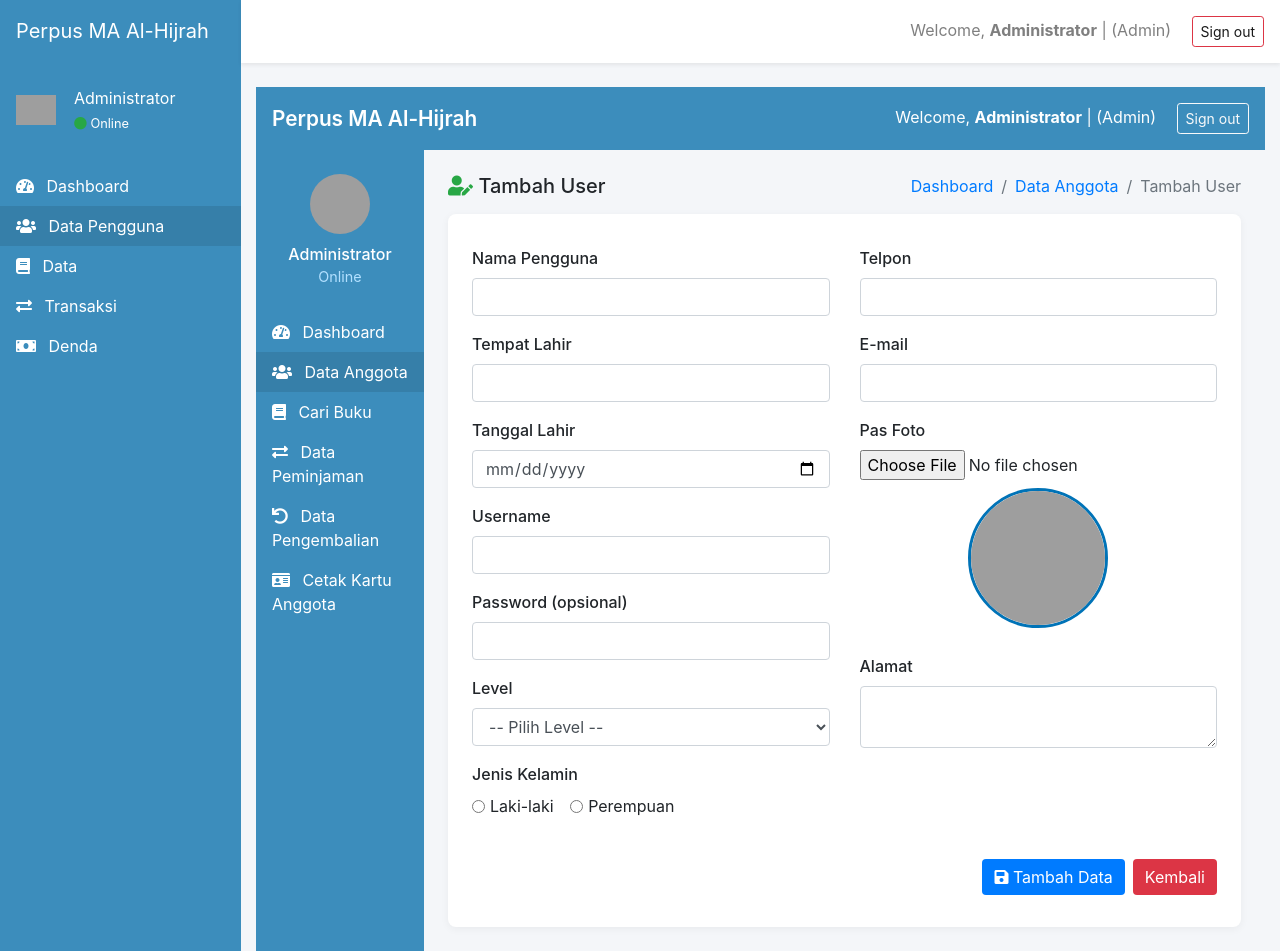
After one commit to decellll/WEB-UAS-301220055, a CodeIgniter app: page /database/index.php/admin/users/add in a window 1280 px wide. The commit adds this page. Run offline with CodeIgniter, Linux system fonts and the light colour scheme; a user stored in the database is signed in; grey boxes are pictures that could not be loaded.

Commit message:
Data Pengguna Page
Membuat halaman Data Pengguna

```diff
--- /dev/null
+++ b/application/controllers/admin/Users.php
@@ -0,0 +1,125 @@
+<?php
+defined('BASEPATH') or exit('No direct script access allowed');
+class Users extends CI_Controller
+{
+    public function __construct()
+    {
+        parent::__construct();
+        $this->load->library('session');
+        $this->load->helper(array('form', 'url'));
+        $this->load->model('User_model');
+        if (!$this->session->userdata('logged_in') || $this->session->userdata('level') != 'admin') {
+            redirect('auth');
+        }
+    }
+    // List user dengan search & pagination
+    public function index()
+    {
+        $keyword = $this->input->get('q');
+        $data['users'] = $this->User_model->getAll($keyword);
+        $data['keyword'] = $keyword;
+        $data['content_view'] = 'admin/users/index';
+        $data['title'] = 'Data Pengguna - Perpustakaan MA Al-Hijrah';
+        $data['active_menu'] = 'users';
+        $this->load->view('templates/admin_layout', $data);
+    }
+    // Tambah user
+    public function add()
+    {
+        $this->load->library('form_validation');
+        $this->form_validation->set_rules('nama', 'Nama Lengkap', 'required');
+        $this->form_validation->set_rules('user', 'Username', 'required|is_unique[tb_admin.user]');
+        $this->form_validation->set_rules('email', 'Email', 'required|valid_email|is_unique[tb_admin.email]');
+        $this->form_validation->set_rules('password', 'Password', 'required|min_length[6]');
+        $this->form_validation->set_rules('level', 'Level', 'required');
+        if ($this->form_validation->run() == FALSE) {
+            $data['mode'] = 'add';
+            $data['content_view'] = 'admin/users/form';
+            $data['title'] = 'Tambah User - Perpustakaan MA Al-Hijrah';
+            $data['active_menu'] = 'users';
+            $this->load->view('templates/admin_layout', $data);
+        } else {
+            $foto = $this->_uploadFoto();
+            $data = [
+                'anggota' => $this->input->post('user'),
+                'user' => $this->input->post('user'),
+                'password' => password_hash($this->input->post('password'), PASSWORD_DEFAULT),
+                'level' => $this->input->post('level'),
+                'nama' => $this->input->post('nama'),
+                'tempat_lahir' => $this->input->post('tempat_lahir'),
+                'tgl_lahir' => $this->input->post('tgl_lahir'),
+                'jenis_kelamin' => $this->input->post('jenis_kelamin'),
+                'alamat' => $this->input->post('alamat'),
+                'telpon' => $this->input->post('telpon'),
+                'email' => $this->input->post('email'),
+                'tgl_bergabung' => date('Y-m-d'),
+                'foto' => $foto
+            ];
+            $this->User_model->insert($data);
+            $this->session->set_flashdata('success', 'User berhasil ditambahkan!');
+            redirect('admin/users');
+        }
+    }
+    // Edit user
+    public function edit($id)
+    {
+        $user = $this->User_model->getById($id);
+        if (!$user) redirect('admin/users');
+        $this->load->library('form_validation');
+        $this->form_validation->set_rules('nama', 'Nama Lengkap', 'required');
+        $this->form_validation->set_rules('email', 'Email', 'required|valid_email');
+        $this->form_validation->set_rules('level', 'Level', 'required');
+        if ($this->form_validation->run() == FALSE) {
+            $data['mode'] = 'edit';
+            $data['user'] = $user;
+            $data['content_view'] = 'admin/users/form';
+            $data['title'] = 'Update User - ' . $user['nama'] . ' - Perpustakaan MA Al-Hijrah';
+            $data['active_menu'] = 'users';
+            $this->load->view('templates/admin_layout', $data);
+        } else {
+            $foto = $this->_uploadFoto($user['foto']);
+            $data = [
+                'nama' => $this->input->post('nama'),
+                'tempat_lahir' => $this->input->post('tempat_lahir'),
+                'tgl_lahir' => $this->input->post('tgl_lahir'),
+                'jenis_kelamin' => $this->input->post('jenis_kelamin'),
+                'alamat' => $this->input->post('alamat'),
+                'telpon' => $this->input->post('telpon'),
+                'email' => $this->input->post('email'),
+                'level' => $this->input->post('level'),
+                'foto' => $foto
+            ];
+            if ($this->input->post('password')) {
+                $data['password'] = password_hash($this->input->post('password'), PASSWORD_DEFAULT);
+            }
+            $this->User_model->update($id, $data);
+            $this->session->set_flashdata('success', 'User berhasil diupdate!');
+            redirect('admin/users');
+        }
+    }
+    // Hapus user
+    public function delete($id)
+    {
+        $this->User_model->delete($id);
+        $this->session->set_flashdata('success', 'User berhasil dihapus!');
+        redirect('admin/users');
+    }
+    // Upload foto (opsional)
+    private function _uploadFoto($old = null)
+    {
+        if (!empty($_FILES['foto']['name'])) {
+            $config['upload_path'] = './uploads/foto/';
+            $config['allowed_types'] = 'jpg|jpeg|png';
+            $config['max_size'] = 1024;
+            $config['file_name'] = uniqid('foto_');
+            $this->load->library('upload', $config);
+            if ($this->upload->do_upload('foto')) {
+                if ($old && file_exists('./uploads/foto/' . $old)) {
+                    @unlink('./uploads/foto/' . $old);
+                }
+                return $this->upload->data('file_name');
+            }
+        }
+        return $old;
+    }
+}
--- a/application/models/User_model.php
+++ b/application/models/User_model.php
@@ -6,4 +6,40 @@ class User_model extends CI_Model
     {
         return $this->db->count_all('tb_admin');
     }
+
+    public function getAll($keyword = null)
+    {
+        if ($keyword) {
+            $this->db->like('nama', $keyword);
+            $this->db->or_like('user', $keyword);
+            $this->db->or_like('email', $keyword);
+        }
+        return $this->db->get('tb_admin')->result_array();
+    }
+
+    public function getById($id)
+    {
+        return $this->db->get_where('tb_admin', ['id_login' => $id])->row_array();
+    }
+
+    public function insert($data)
+    {
+        return $this->db->insert('tb_admin', $data);
+    }
+
+    public function update($id, $data)
+    {
+        $this->db->where('id_login', $id);
+        return $this->db->update('tb_admin', $data);
+    }
+
+    public function delete($id)
+    {
+        $user = $this->getById($id);
+        if ($user && $user['foto'] && file_exists('./uploads/foto/' . $user['foto'])) {
+            @unlink('./uploads/foto/' . $user['foto']);
+        }
+        $this->db->where('id_login', $id);
+        return $this->db->delete('tb_admin');
+    }
 }
--- a/application/views/admin/dashboard.php
+++ b/application/views/admin/dashboard.php
@@ -100,7 +100,7 @@
             </div>
             <ul class="nav flex-column">
                 <li class="nav-item"><a class="nav-link active" href="#"><i class="fa fa-tachometer-alt mr-2"></i> Dashboard</a></li>
-                <li class="nav-item"><a class="nav-link" href="#"><i class="fa fa-users mr-2"></i> Data Pengguna</a></li>
+                <li class="nav-item"><a class="nav-link" href="<?php echo site_url('admin/users'); ?>"><i class="fa fa-users mr-2"></i> Data Pengguna</a></li>
                 <li class="nav-item"><a class="nav-link" href="#"><i class="fa fa-book mr-2"></i> Data</a></li>
                 <li class="nav-item"><a class="nav-link" href="#"><i class="fa fa-exchange-alt mr-2"></i> Transaksi</a></li>
                 <li class="nav-item"><a class="nav-link" href="#"><i class="fa fa-money-bill mr-2"></i> Denda</a></li>
--- /dev/null
+++ b/application/views/admin/users/form.php
@@ -0,0 +1,180 @@
+<!DOCTYPE html>
+<html lang="id">
+
+<head>
+    <meta charset="UTF-8">
+    <meta name="viewport" content="width=device-width, initial-scale=1.0">
+    <title><?php echo ($mode == 'add' ? 'Tambah' : 'Update'); ?> User - Perpustakaan MA Al-Hijrah</title>
+    <link rel="stylesheet" href="https://stackpath.bootstrapcdn.com/bootstrap/4.5.2/css/bootstrap.min.css">
+    <link rel="stylesheet" href="https://cdnjs.cloudflare.com/ajax/libs/font-awesome/5.15.4/css/all.min.css">
+    <style>
+        .form-section {
+            background: #fff;
+            border-radius: 8px;
+            box-shadow: 0 2px 8px rgba(0, 0, 0, 0.05);
+            padding: 32px 24px;
+        }
+
+        .breadcrumb {
+            background: none;
+            padding: 0;
+            margin-bottom: 0;
+        }
+
+        .btn-primary {
+            background: #007bff;
+            border: none;
+        }
+
+        .btn-danger {
+            background: #dc3545;
+            border: none;
+        }
+
+        .profile-preview {
+            display: flex;
+            flex-direction: column;
+            align-items: center;
+        }
+
+        .profile-preview img {
+            width: 140px;
+            height: 140px;
+            object-fit: cover;
+            border-radius: 50%;
+            border: 3px solid #0073b7;
+            margin-bottom: 10px;
+        }
+
+        .form-label {
+            font-weight: 500;
+        }
+    </style>
+</head>
+
+<body style="background:#f4f6f9;">
+    <div class="container-fluid p-0">
+        <div class="row no-gutters">
+            <!-- Sidebar dan header bisa di-include jika sudah modular -->
+            <div class="col-12">
+                <div class="d-flex justify-content-between align-items-center p-3" style="background:#3c8dbc; color:#fff;">
+                    <div style="font-size:1.3rem;font-weight:600;">Perpus MA Al-Hijrah</div>
+                    <div>
+                        Welcome, <b><?php echo $this->session->userdata('nama'); ?></b> | (<?php echo ucfirst($this->session->userdata('level')); ?>)
+                        <a href="<?php echo site_url('auth/logout'); ?>" class="ml-3 btn btn-sm btn-outline-light">Sign out</a>
+                    </div>
+                </div>
+            </div>
+        </div>
+        <div class="row no-gutters">
+            <div class="col-md-2" style="background:#3c8dbc;min-height:100vh;">
+                <div class="text-center py-4">
+                    <img src="<?php echo isset($user['foto']) && $user['foto'] ? base_url('uploads/foto/' . $user['foto']) : 'https://ui-avatars.com/api/?name=' . urlencode($this->session->userdata('nama')) . '&background=0073b7&color=fff'; ?>" class="rounded-circle mb-2" width="60" height="60">
+                    <div style="color:#fff;font-weight:500;"> <?php echo $this->session->userdata('nama'); ?> </div>
+                    <div style="color:#b2e0ff;font-size:0.9em;">Online</div>
+                </div>
+                <ul class="nav flex-column">
+                    <li class="nav-item"><a class="nav-link" style="color:#fff;" href="<?php echo site_url('admin/dashboard'); ?>"><i class="fa fa-tachometer-alt mr-2"></i> Dashboard</a></li>
+                    <li class="nav-item"><a class="nav-link active" style="color:#fff;background:#367fa9;" href="<?php echo site_url('admin/users'); ?>"><i class="fa fa-users mr-2"></i> Data Anggota</a></li>
+                    <li class="nav-item"><a class="nav-link" style="color:#fff;" href="#"><i class="fa fa-book mr-2"></i> Cari Buku</a></li>
+                    <li class="nav-item"><a class="nav-link" style="color:#fff;" href="#"><i class="fa fa-exchange-alt mr-2"></i> Data Peminjaman</a></li>
+                    <li class="nav-item"><a class="nav-link" style="color:#fff;" href="#"><i class="fa fa-undo mr-2"></i> Data Pengembalian</a></li>
+                    <li class="nav-item"><a class="nav-link" style="color:#fff;" href="#"><i class="fa fa-id-card mr-2"></i> Cetak Kartu Anggota</a></li>
+                </ul>
+            </div>
+            <div class="col-md-10 p-4">
+                <div class="d-flex justify-content-between align-items-center mb-3">
+                    <div>
+                        <h5 class="mb-0"><i class="fa fa-user-edit text-success"></i> <?php echo ($mode == 'add' ? 'Tambah' : 'Update'); ?> User<?php if (isset($user['nama'])) echo ' - ' . $user['nama']; ?></h5>
+                    </div>
+                    <nav aria-label="breadcrumb">
+                        <ol class="breadcrumb mb-0">
+                            <li class="breadcrumb-item"><a href="<?php echo site_url('admin/dashboard'); ?>">Dashboard</a></li>
+                            <li class="breadcrumb-item"><a href="<?php echo site_url('admin/users'); ?>">Data Anggota</a></li>
+                            <li class="breadcrumb-item active" aria-current="page"><?php echo ($mode == 'add' ? 'Tambah' : 'Update'); ?> User<?php if (isset($user['nama'])) echo ' - ' . $user['nama']; ?></li>
+                        </ol>
+                    </nav>
+                </div>
+                <div class="form-section">
+                    <?php echo validation_errors('<div class="alert alert-danger">', '</div>'); ?>
+                    <form method="post" enctype="multipart/form-data">
+                        <div class="row">
+                            <div class="col-md-6">
+                                <div class="form-group">
+                                    <label class="form-label">Nama Pengguna</label>
+                                    <input type="text" name="nama" class="form-control" value="<?php echo isset($user['nama']) ? htmlspecialchars($user['nama']) : set_value('nama'); ?>" required>
+                                </div>
+                                <div class="form-group">
+                                    <label class="form-label">Tempat Lahir</label>
+                                    <input type="text" name="tempat_lahir" class="form-control" value="<?php echo isset($user['tempat_lahir']) ? htmlspecialchars($user['tempat_lahir']) : set_value('tempat_lahir'); ?>">
+                                </div>
+                                <div class="form-group">
+                                    <label class="form-label">Tanggal Lahir</label>
+                                    <input type="date" name="tgl_lahir" class="form-control" value="<?php echo isset($user['tgl_lahir']) ? $user['tgl_lahir'] : set_value('tgl_lahir'); ?>">
+                                </div>
+                                <div class="form-group">
+                                    <label class="form-label">Username</label>
+                                    <input type="text" name="user" class="form-control" value="<?php echo isset($user['user']) ? htmlspecialchars($user['user']) : set_value('user'); ?>" <?php echo ($mode == 'edit') ? 'readonly' : 'required'; ?>>
+                                </div>
+                                <div class="form-group">
+                                    <label class="form-label">Password (opsional)</label>
+                                    <input type="password" name="password" class="form-control" autocomplete="new-password">
+                                </div>
+                                <div class="form-group">
+                                    <label class="form-label">Level</label>
+                                    <select name="level" class="form-control" required>
+                                        <option value="">-- Pilih Level --</option>
+                                        <option value="admin" <?php echo (isset($user['level']) && $user['level'] == 'admin') ? 'selected' : ''; ?>>Admin</option>
+                                        <option value="siswa" <?php echo (isset($user['level']) && $user['level'] == 'siswa') ? 'selected' : ''; ?>>Anggota</option>
+                                    </select>
+                                </div>
+                                <div class="form-group">
+                                    <label class="form-label">Jenis Kelamin</label><br>
+                                    <div class="form-check form-check-inline">
+                                        <input class="form-check-input" type="radio" name="jenis_kelamin" id="jk1" value="Laki-laki" <?php echo (isset($user['jenis_kelamin']) && $user['jenis_kelamin'] == 'Laki-laki') ? 'checked' : ''; ?>>
+                                        <label class="form-check-label" for="jk1">Laki-laki</label>
+                                    </div>
+                                    <div class="form-check form-check-inline">
+                                        <input class="form-check-input" type="radio" name="jenis_kelamin" id="jk2" value="Perempuan" <?php echo (isset($user['jenis_kelamin']) && $user['jenis_kelamin'] == 'Perempuan') ? 'checked' : ''; ?>>
+                                        <label class="form-check-label" for="jk2">Perempuan</label>
+                                    </div>
+                                </div>
+                            </div>
+                            <div class="col-md-6">
+                                <div class="form-group">
+                                    <label class="form-label">Telpon</label>
+                                    <input type="text" name="telpon" class="form-control" value="<?php echo isset($user['telpon']) ? htmlspecialchars($user['telpon']) : set_value('telpon'); ?>">
+                                </div>
+                                <div class="form-group">
+                                    <label class="form-label">E-mail</label>
+                                    <input type="email" name="email" class="form-control" value="<?php echo isset($user['email']) ? htmlspecialchars($user['email']) : set_value('email'); ?>" required>
+                                </div>
+                                <div class="form-group">
+                                    <label class="form-label">Pas Foto</label>
+                                    <input type="file" name="foto" class="form-control-file mb-2">
+                                    <div class="profile-preview">
+                                        <?php if (isset($user['foto']) && $user['foto']): ?>
+                                            <img src="<?php echo base_url('uploads/foto/' . $user['foto']); ?>" alt="Foto Profil">
+                                        <?php else: ?>
+                                            <img src="https://ui-avatars.com/api/?name=<?php echo urlencode($user['nama'] ?? 'User'); ?>&background=0073b7&color=fff" alt="Foto Profil">
+                                        <?php endif; ?>
+                                    </div>
+                                </div>
+                                <div class="form-group">
+                                    <label class="form-label">Alamat</label>
+                                    <textarea name="alamat" class="form-control" rows="2"><?php echo isset($user['alamat']) ? htmlspecialchars($user['alamat']) : set_value('alamat'); ?></textarea>
+                                </div>
+                            </div>
+                        </div>
+                        <div class="mt-4 d-flex justify-content-end">
+                            <button type="submit" class="btn btn-primary mr-2"><i class="fa fa-save"></i> <?php echo ($mode == 'add' ? 'Tambah' : 'Edit'); ?> Data</button>
+                            <a href="<?php echo site_url('admin/users'); ?>" class="btn btn-danger">Kembali</a>
+                        </div>
+                    </form>
+                </div>
+            </div>
+        </div>
+    </div>
+</body>
+
+</html>
--- /dev/null
+++ b/application/views/templates/admin_layout.php
@@ -0,0 +1,90 @@
+<!DOCTYPE html>
+<html lang="id">
+
+<head>
+    <meta charset="UTF-8">
+    <meta name="viewport" content="width=device-width, initial-scale=1.0">
+    <title><?php echo isset($title) ? $title : 'Admin - Perpustakaan MA Al-Hijrah'; ?></title>
+    <link rel="stylesheet" href="https://stackpath.bootstrapcdn.com/bootstrap/4.5.2/css/bootstrap.min.css">
+    <link rel="stylesheet" href="https://cdnjs.cloudflare.com/ajax/libs/font-awesome/5.15.4/css/all.min.css">
+    <style>
+        body {
+            background: #f4f6f9;
+        }
+
+        .sidebar {
+            min-height: 100vh;
+            background: #3c8dbc;
+            color: #fff;
+        }
+
+        .sidebar .nav-link,
+        .sidebar .navbar-brand {
+            color: #fff;
+        }
+
+        .sidebar .nav-link.active {
+            background: #367fa9;
+        }
+
+        .sidebar .user-panel {
+            padding: 16px;
+        }
+
+        .sidebar .user-panel .image {
+            float: left;
+            margin-right: 10px;
+        }
+
+        .sidebar .user-panel .info {
+            float: left;
+        }
+
+        .sidebar .user-panel:after {
+            content: "";
+            display: block;
+            clear: both;
+        }
+    </style>
+</head>
+
+<body>
+    <div class="d-flex">
+        <!-- Sidebar -->
+        <nav class="sidebar p-0">
+            <div class="navbar-brand px-3 py-3 mb-2">Perpus MA Al-Hijrah</div>
+            <div class="user-panel d-flex align-items-center mb-3">
+                <div class="image">
+                    <img src="https://ui-avatars.com/api/?name=<?php echo urlencode($this->session->userdata('nama')); ?>&background=0073b7&color=fff" class="img-circle" width="40" alt="User Image">
+                </div>
+                <div class="info ml-2">
+                    <span><?php echo $this->session->userdata('nama'); ?></span><br>
+                    <small><i class="fa fa-circle text-success"></i> Online</small>
+                </div>
+            </div>
+            <ul class="nav flex-column">
+                <li class="nav-item"><a class="nav-link<?php echo (isset($active_menu) && $active_menu == 'dashboard') ? ' active' : ''; ?>" href="<?php echo site_url('admin/dashboard'); ?>"><i class="fa fa-tachometer-alt mr-2"></i> Dashboard</a></li>
+                <li class="nav-item"><a class="nav-link<?php echo (isset($active_menu) && $active_menu == 'users') ? ' active' : ''; ?>" href="<?php echo site_url('admin/users'); ?>"><i class="fa fa-users mr-2"></i> Data Pengguna</a></li>
+                <li class="nav-item"><a class="nav-link" href="#"><i class="fa fa-book mr-2"></i> Data</a></li>
+                <li class="nav-item"><a class="nav-link" href="#"><i class="fa fa-exchange-alt mr-2"></i> Transaksi</a></li>
+                <li class="nav-item"><a class="nav-link" href="#"><i class="fa fa-money-bill mr-2"></i> Denda</a></li>
+            </ul>
+        </nav>
+        <!-- Main Content -->
+        <div class="flex-grow-1">
+            <nav class="navbar navbar-expand navbar-light bg-white shadow-sm">
+                <div class="container-fluid">
+                    <span class="navbar-text ml-auto">
+                        Welcome, <b><?php echo $this->session->userdata('nama'); ?></b> | (<?php echo ucfirst($this->session->userdata('level')); ?>)
+                        <a href="<?php echo site_url('auth/logout'); ?>" class="ml-3 btn btn-sm btn-outline-danger">Sign out</a>
+                    </span>
+                </div>
+            </nav>
+            <div class="container-fluid mt-4">
+                <?php $this->load->view($content_view); ?>
+            </div>
+        </div>
+    </div>
+</body>
+
+</html>
```
Also changed, not shown: application/views/admin/users/index.php (added, +68 -0 lines).
